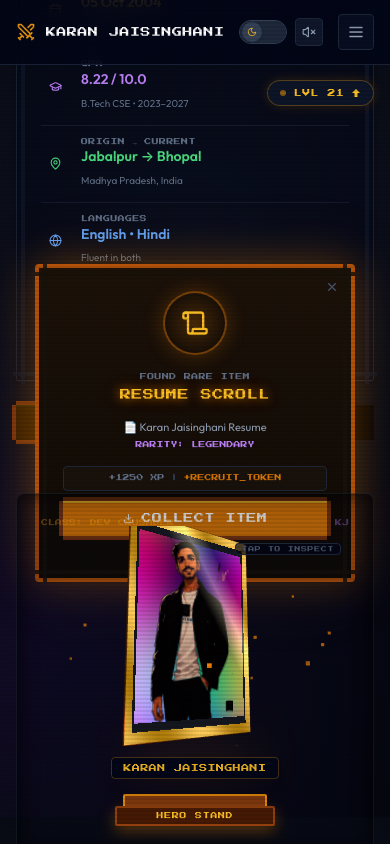
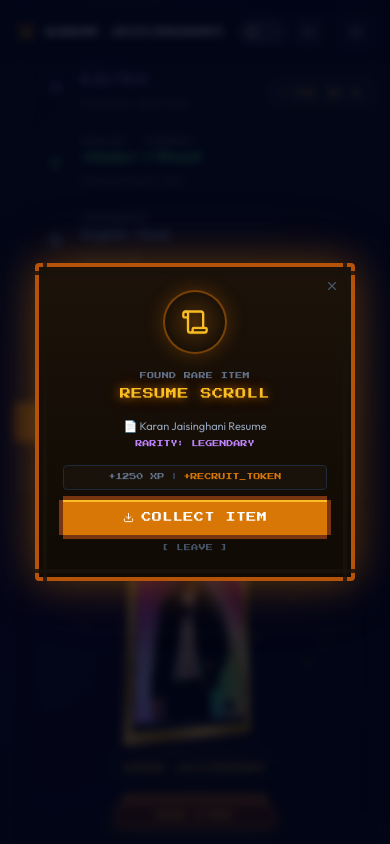
Before and after one commit to Karan-Jaisinghani/rpg-portfolio, a React (Vite) app: page / in a window 390 px wide. Both pictures are taken after a click on the button "COLLECT RESUME". Shown: the part 1715-2559 px from the top of the page. Built offline with nearby package versions, Linux system fonts and the light colour scheme.

Commit message:
fix: render resume modal via portal to prevent 3d card overlap on mobile

```diff
--- a/src/components/ResumeCollect.tsx
+++ b/src/components/ResumeCollect.tsx
@@ -1,4 +1,5 @@
 import React, { useState, memo } from 'react';
+import { createPortal } from 'react-dom';
 import { Scroll, Download, X, Sparkles } from 'lucide-react';
 
 interface Props {
@@ -36,11 +37,10 @@ export const ResumeCollect: React.FC<Props> = memo(({ resumeUrl = '#' }) => {
         COLLECT RESUME
       </button>
 
-      {/* Modal Overlay */}
-      {open && (
+      {/* Modal Overlay rendered via Portal */}
+      {open && createPortal(
         <div
-          className="fixed inset-0 z-[999] flex items-center justify-center p-4"
-          style={{ background: 'rgba(0,0,0,0.75)', backdropFilter: 'blur(4px)' }}
+          className="fixed inset-0 z-[9999] flex items-center justify-center p-4 bg-slate-950/80 backdrop-blur-sm"
           onClick={(e) => { if (e.target === e.currentTarget) setOpen(false); }}
         >
           <div
@@ -146,7 +146,8 @@ export const ResumeCollect: React.FC<Props> = memo(({ resumeUrl = '#' }) => {
               )}
             </div>
           </div>
-        </div>
+        </div>,
+        document.body
       )}
     </>
   );
```
